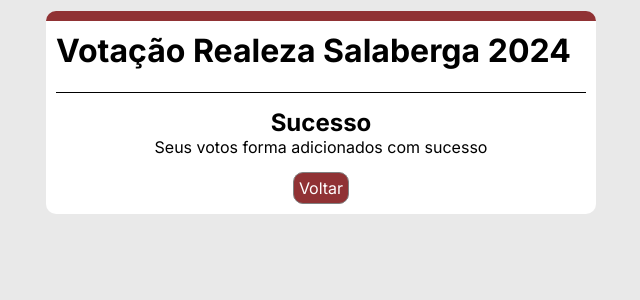
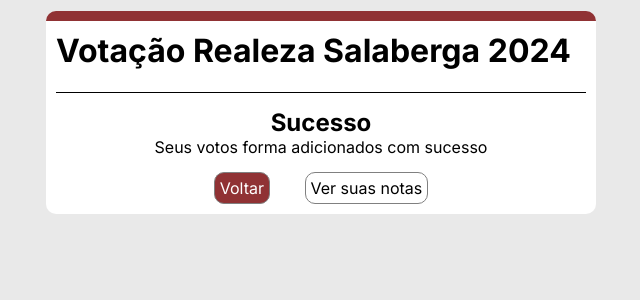
Before and after one commit to Ramon-Erik/realeza-eeep, a PHP site: page /sucesso.php in a window 1280 px wide. Shown: the part 234-534 px from the top of the page, without its empty margins (319-959 px from the left). Run offline with PHP 8.4, Linux system fonts and the light colour scheme.

Commit message:
link página de notas

```diff
--- a/view/sucesso.php
+++ b/view/sucesso.php
@@ -26,6 +26,7 @@
             </div>
             <div class="campo">
                 <a href="index.html" class="voltar">Voltar</a>
+                <a href="resultado/jurado.php" class="link">Ver suas notas</a>
             </div>
         </article>
     </main>
```
